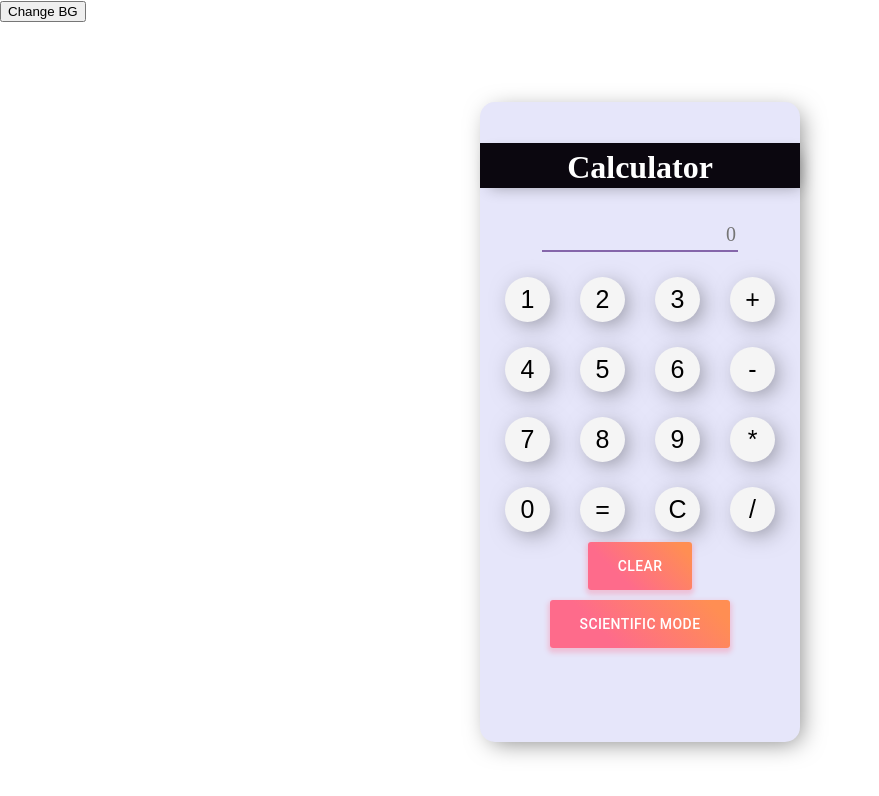
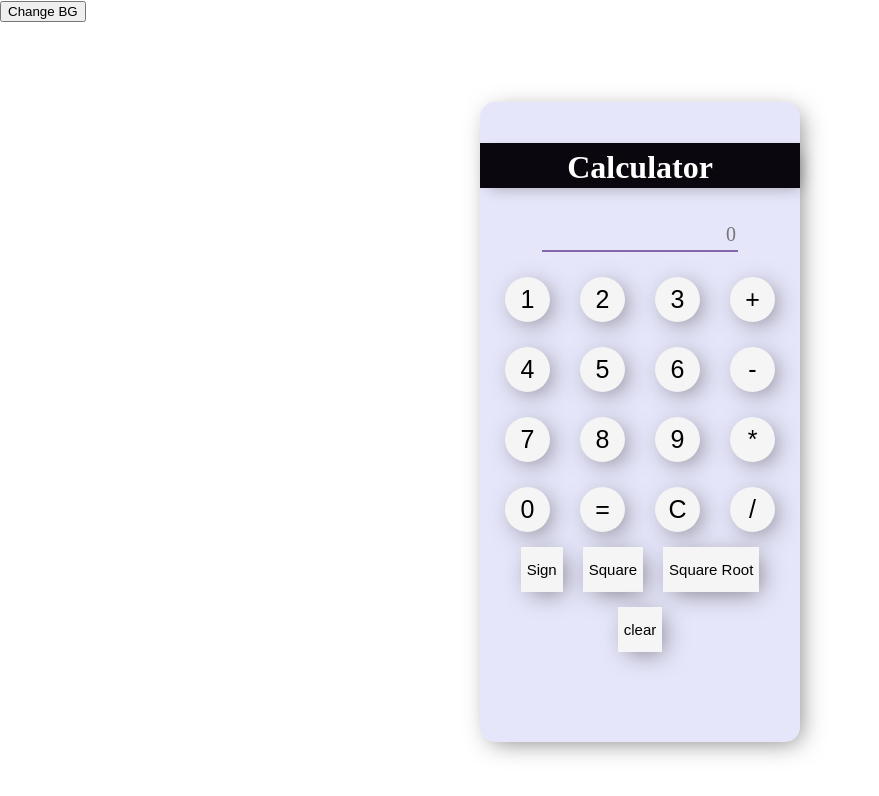
Before and after one commit to pratikparamane98/CTB-simple-calulators, a React (Create React App) app: page / in a window 1280 px wide. Shown: the top 796 px of the page, without its empty margins (0-879 px from the left). Built offline with nearby package versions, Linux system fonts and the light colour scheme.

Commit message:
created button component

```diff
--- a/src/components/Display.js
+++ b/src/components/Display.js
@@ -1,33 +1,28 @@
 import React,{useState} from 'react'
-import { Button } from '@material-ui/core';
+import Button from '../components/button.js'
 
-import useStyles from './styles1'
+
 
 
 
 const Display = () => {
-    const classes = useStyles();
     var evaluate
     // arra operators
 
     const [input, setinput] = useState("")
-    const [show, setShow] = useState(false)//will toggle the scientific button
-    // const [first,setFirst] = useState(true)//will avoid the first input from being an operator
 
 
-    const handleClick = (event) =>{
 
-            evaluate = input.concat(event.target.name)
-            // if(evaluate.length>evaluate.length-1){setinput(evaluate) }
+    const handleClick = (data) =>{
+            console.log("data")
+            evaluate=input.concat(data)
             setinput(evaluate)
+        }
 
 
 
 
-        }
-
-
-    const operatorClick = (event) =>{
+    const operatorClick = (data2) =>{
 
         if(input==""){
             setinput("")
@@ -47,7 +42,7 @@ const Display = () => {
               setinput(input.replace("/","/"));
              }
              else{
-               setinput(eval(input).toString() + (event.target.name));
+               setinput(eval(input).toString() + (data2));
              }
 
 
@@ -55,22 +50,25 @@ const Display = () => {
 
 
 
-    const clear=(e)=>{
+
+    const clear=()=>{
         setinput('');
         // setFirst(true)
 
     }
 
-    const backspace = (e) =>{
+    const backspace = () =>{
         setinput(input.slice(0,input.length - 1))
     }
 
-    const calculate = (e) =>{
+    const calculate = () =>{
         if(input==""){
             setinput("")
         }else{
         setinput(eval(input).toString())
         }
+        // var e = setinput(eval(input))
+        // console.log(e)
     }
 
     const squareRoot = (e) =>{
@@ -94,45 +92,14 @@ const Display = () => {
             <h1 className="h1">Calculator</h1>
             <br></br>
             <input type="text" className = "input" value={input} autoComplete="off" placeholder="0"></input>
-            <div>
-                <div>
-                    <button className="button" onClick={handleClick} name = "1">1</button>
-                    <button className="button" onClick={handleClick} name = "2">2</button>
-                    <button className="button" onClick={handleClick} name = "3">3</button>
-                    <button className="button" onClick={operatorClick} name = "+">+</button>
-                </div>
-                <div>
-                    <button className="button" onClick={handleClick} name = "4">4</button>
-                    <button className="button" onClick={handleClick} name = "5">5</button>
-                    <button className="button" onClick={handleClick} name = "6">6</button>
-                    <button className="button" onClick={operatorClick} name = "-">-</button>
-                </div>
-                <div>
-                    <button className="button" onClick={handleClick} name = "7">7</button>
-                    <button className="button" onClick={handleClick} name = "8">8</button>
-                    <button className="button" onClick={handleClick} name = "9">9</button>
-                    <button className="button" onClick={operatorClick} name = "*">*</button>
-                </div>
-                <div>
-                    <button className="button" onClick={handleClick} name = "0">0</button>
-                    <button className="button" onClick={calculate} >=</button>
-                    <button className="button" onClick={backspace} >C</button>
-                    <button className="button" onClick={operatorClick} name = "/">/</button>
-                </div>
-                <div>
-                    <Button className={classes.root}  onClick={clear} >clear</Button>
-                    <Button className={classes.root} onClick={() => setShow(!show)}>Scientific Mode</Button>
-                </div>
-
-               {show?
-                    <div>
-                        <button className="button03" onClick= { SignClick } >Sign</button>
-                        <button className="button03" onClick= { square } >Square</button>
-                        <button className="button03" onClick= { squareRoot }>Square Root</button>
-                    </div>
-                :null}
-
-            </div>
+            <Button allowed = {handleClick}
+                    equal = {calculate}
+                    backsp={backspace}
+                    clearr={clear}
+                    signCl={SignClick}
+                    sqr={square}
+                    sqrt={squareRoot}
+                    operator = {operatorClick}/>
 
             </div>
         </div>
--- /dev/null
+++ b/src/components/button.js
@@ -0,0 +1,67 @@
+import React from 'react'
+import { Button } from '@material-ui/core';
+// import UseStyles from './styles1'
+
+
+
+export const button = (props) => {
+    // const classes = UseStyles();
+    var data=['0','1','2','3','4','5','6','7','8','9']
+    var data2=['+','-','*','/']
+
+    // const [show, setShow] = useState(false)//will toggle the scientific button
+
+
+
+    return (
+        <div>
+            <div>
+                <div>
+                    <button className="button" onClick={()=>props.allowed(data[1])}>1</button>
+                    <button className="button" onClick={()=>props.allowed(data[2])}>2</button>
+                    <button className="button" onClick={()=>props.allowed(data[3])}>3</button>
+                     <button className="button" onClick={()=>props.operator(data2[0])}>+</button>
+                </div>
+                <div>
+                    <button className="button" onClick={()=>props.allowed(data[4])}>4</button>
+                    <button className="button" onClick={()=>props.allowed(data[5])}>5</button>
+                    <button className="button" onClick={()=>props.allowed(data[6])}>6</button>
+                    <button className="button" onClick={()=>props.operator(data2[1])}>-</button>
+                </div>
+                <div>
+                    <button className="button" onClick={()=>props.allowed(data[7])}>7</button>
+                    <button className="button" onClick={()=>props.allowed(data[8])}>8</button>
+                    <button className="button" onClick={()=>props.allowed(data[9])}>9</button>
+                    <button className="button" onClick={()=>props.operator(data[2])}>*</button>
+                </div>
+                <div>
+                    <button className="button" onClick={()=>props.allowed(data[0])}>0</button>
+                    <button className="button" onClick={()=>props.equal()}>=</button>
+                    <button className="button" onClick={()=>props.backsp()} >C</button>
+                    <button className="button" onClick={()=>props.operator(data2[3])}>/</button>
+                </div>
+                 {/* <div>
+                    <Button className={classes.root}  onClick={()=>props.clearr()}>clear</Button>
+                    <Button className={classes.root} onClick={() => setShow(!show)}>Scientific Mode</Button>
+                </div> */}
+                <div>
+                        <button className="button03"onClick={()=>props.signCl()}>Sign</button>
+                        <button className="button03" onClick={()=>props.sqr()} >Square</button>
+                        <button className="button03" onClick={()=>props.sqrt()}>Square Root</button>
+                        <button className="button03"  onClick={()=>props.clearr()}>clear</button>
+                </div>
+
+               {/* {show?
+                    <div>
+                        <button className="button03"onClick={()=>props.signCl()}>Sign</button>
+                        <button className="button03" onClick={()=>props.sqr()} >Square</button>
+                        <button className="button03" onClick={()=>props.sqrt()}>Square Root</button>
+                    </div>
+                :null}  */}
+
+            </div>
+        </div>
+    )
+}
+
+export default button;
```
Also changed, not shown: src/components/events/event1.js (deleted), src/components/events/event2.js (deleted).
